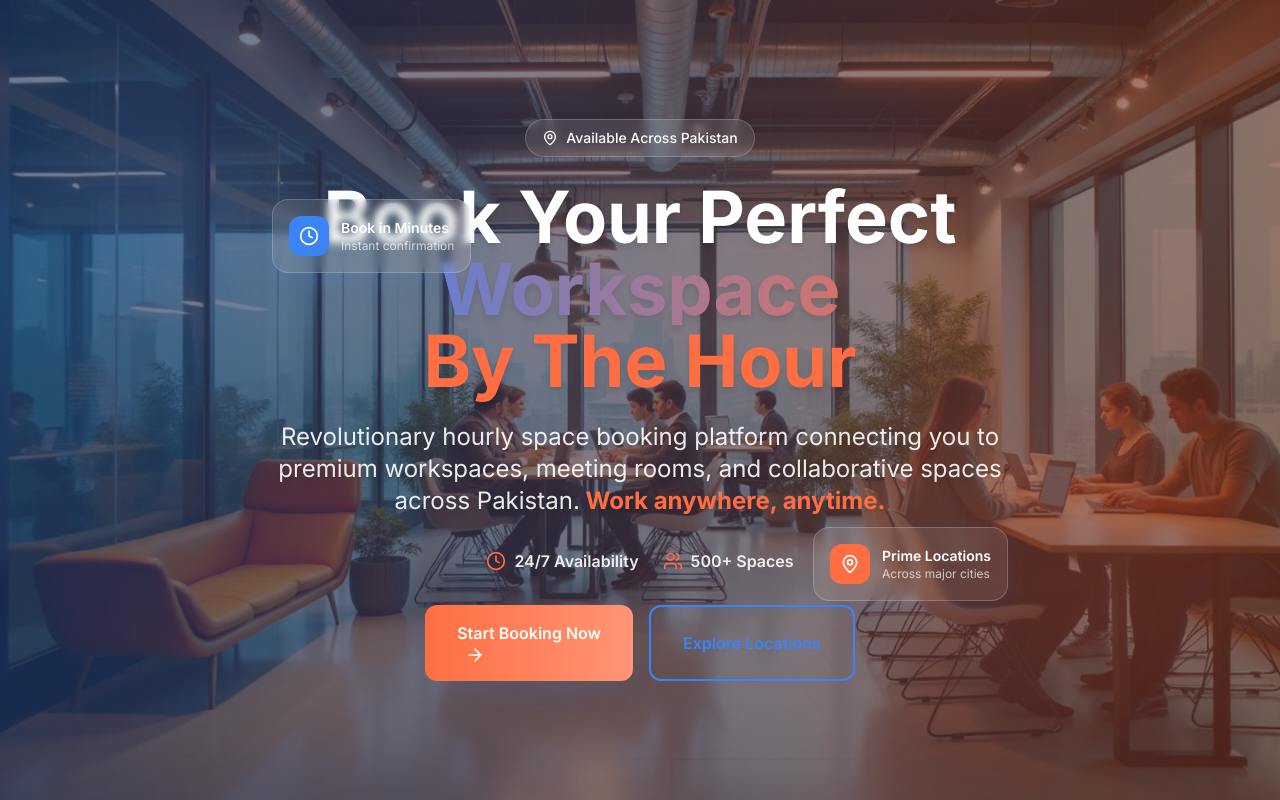
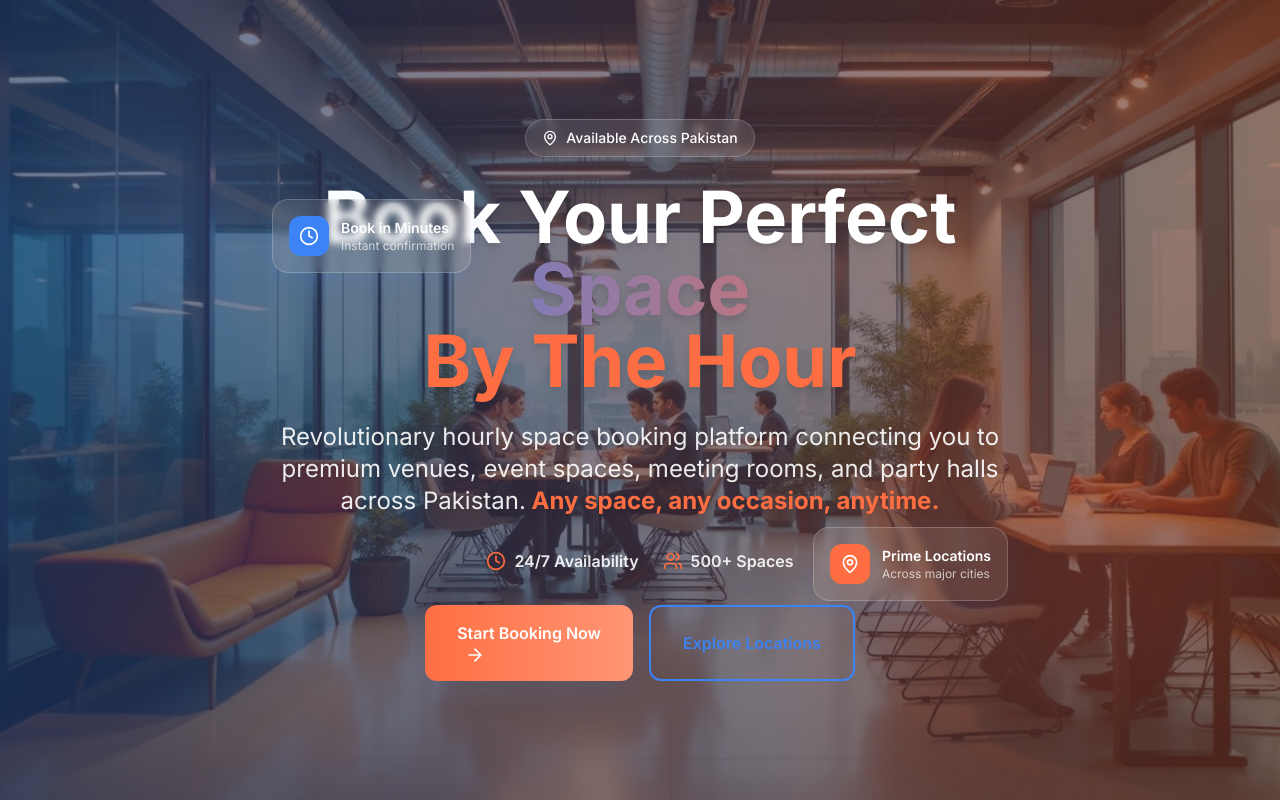
Before and after one commit to Hassankhaleel/rentmy-hourly-oasis, a React (Vite) app: page / in a window 1280 px wide. Shown: the top 800 px of the page. Built offline with nearby package versions, Linux system fonts and the light colour scheme.

Commit message:
Update hero tagline
Change the hero section tagline to reflect that spaces can be booked for various purposes beyond just work, including parties and gatherings.

```diff
--- a/src/components/Hero.tsx
+++ b/src/components/Hero.tsx
@@ -35,14 +35,14 @@ const Hero = () => {
 
           <h1 className="text-5xl lg:text-7xl font-bold leading-tight mb-6 drop-shadow-lg">
             Book Your Perfect
-            <span className="text-gradient block">Workspace</span>
+            <span className="text-gradient block">Space</span>
             <span className="text-accent">By The Hour</span>
           </h1>
 
           <p className="text-xl lg:text-2xl text-white/90 mb-8 leading-relaxed drop-shadow-md max-w-3xl mx-auto">
-            Revolutionary hourly space booking platform connecting you to premium workspaces,
-            meeting rooms, and collaborative spaces across Pakistan.
-            <strong className="text-accent"> Work anywhere, anytime.</strong>
+            Revolutionary hourly space booking platform connecting you to premium venues,
+            event spaces, meeting rooms, and party halls across Pakistan.
+            <strong className="text-accent"> Any space, any occasion, anytime.</strong>
           </p>
 
           {/* Stats */}
```
